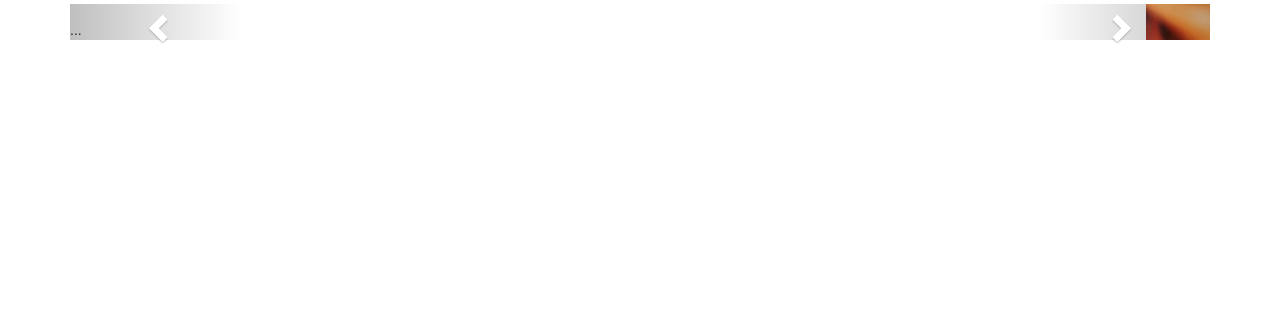
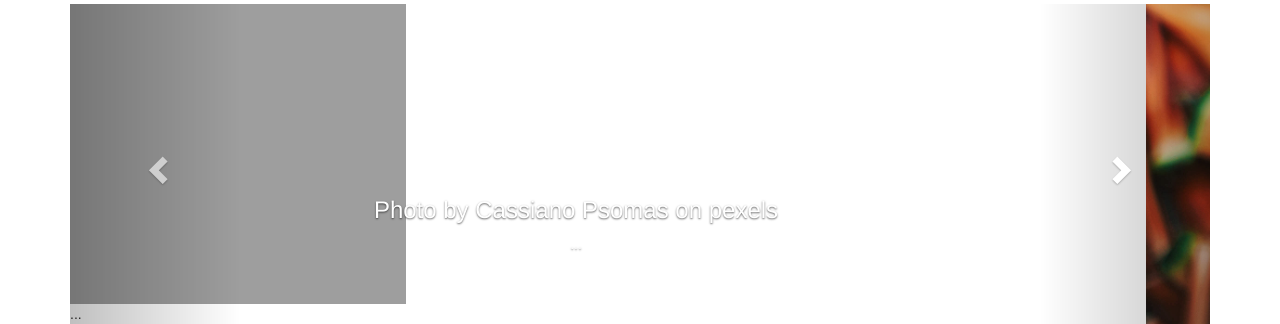
Before and after one commit to apperfcs/fcs.uninter, a plain HTML site: page index.html in a window 1280 px wide. Shown: the part 726-1050 px from the top of the page. Before the commit the page ends 800 px from the top, so only its background shows below. Drawn offline with Linux system fonts and the light colour scheme; the site is published under a folder, as on GitHub Pages, so addresses that start at the root find nothing.

Commit message:
Update index.html

```diff
--- a/index.html
+++ b/index.html
@@ -82,7 +82,7 @@ fonte: ricmais.com.br
   <!-- Wrapper for slides -->
   <div class="carousel-inner" role="listbox">
     <div class="item active">
-      <img src="/img/foto1.jpg" alt="...">
+      <img src="./img/foto1.jpg" alt="...">
       <div class="carousel-caption">
 	  <h3> Photo by Cassiano Psomas on pexels</h3>
         ...
```
